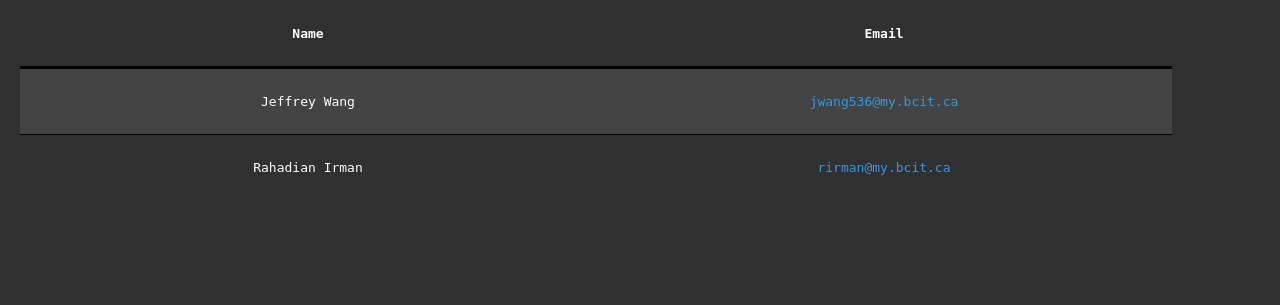
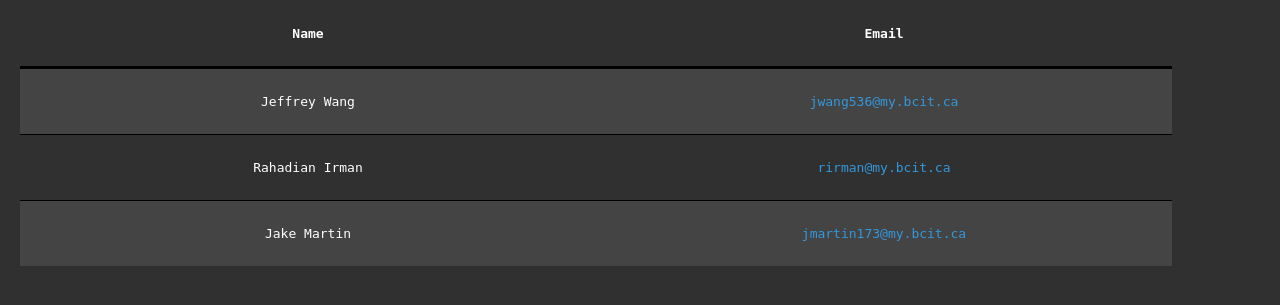
Before and after one commit to PenPen7531/ISSP-Triumf-435, a Flask app: page /authors in a window 1280 px wide. Shown: the part 196-501 px from the top of the page. Run offline with Flask 2, Linux system fonts and the light colour scheme.

Commit message:
update contact page

```diff
--- a/app/templates/public/authors.html
+++ b/app/templates/public/authors.html
@@ -28,6 +28,10 @@
             <td class="elem">Rahadian Irman</td>
             <td class="elem" id="reading">rirman@my.bcit.ca</td>
         </tr>
+        <tr class="data-row">
+            <td class="elem">Jake Martin</td>
+            <td class="elem" id="reading">jmartin173@my.bcit.ca</td>
+        </tr>
 
         </tbody>
     </table>
```
